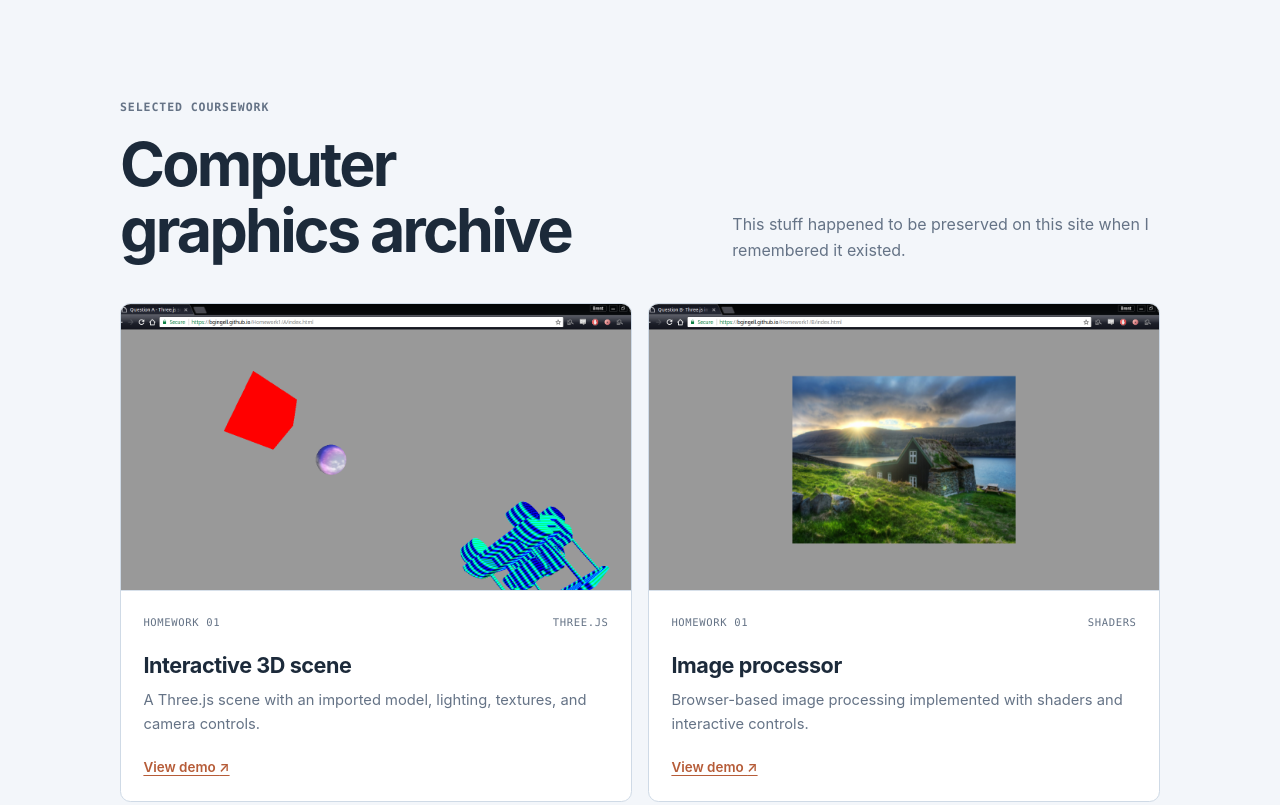
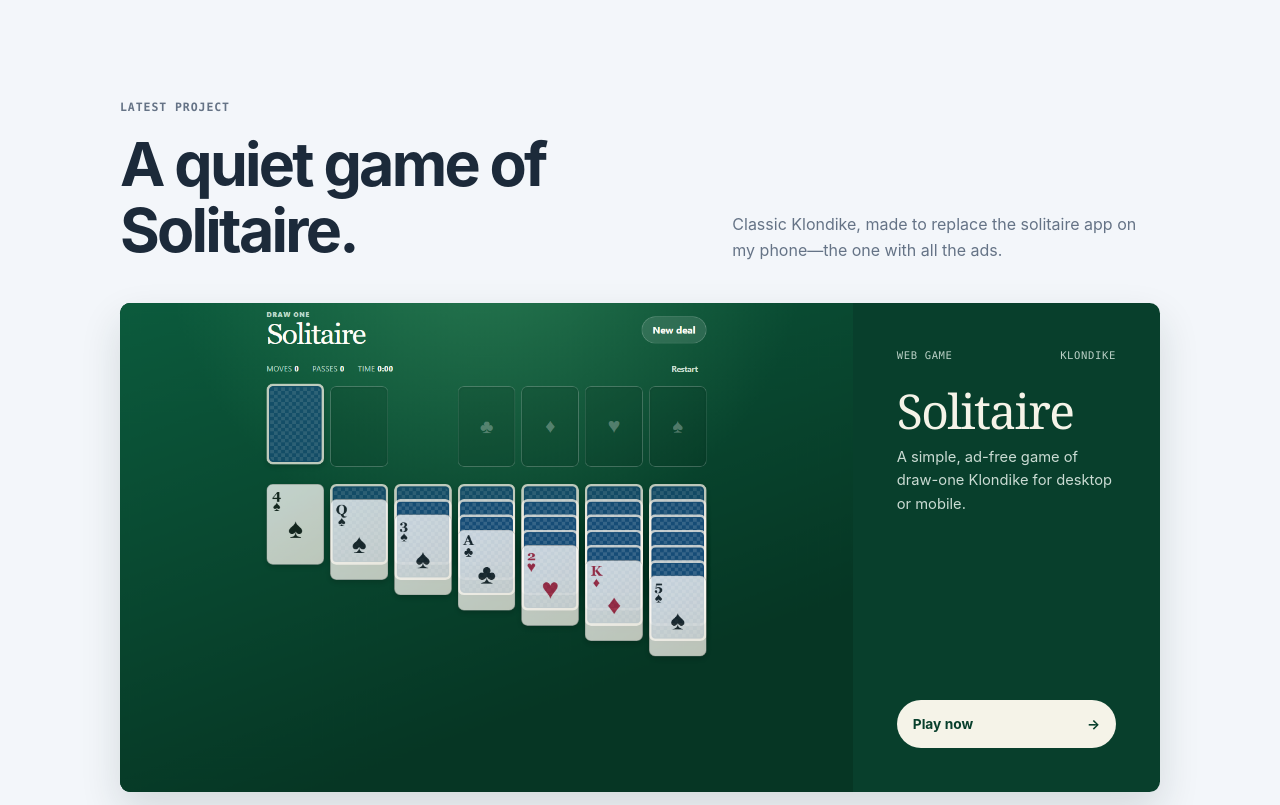
Before and after one commit to bgingell/bgingell.github.io, a plain HTML site: page index.html in a window 1280 px wide. Shown: the part 687-1492 px from the top of the page. Drawn offline with Linux system fonts and the light colour scheme.

Commit message:
Feature Solitaire on homepage

```diff
--- a/index.html
+++ b/index.html
@@ -14,6 +14,7 @@
     <header class="site-header">
       <a class="wordmark" href="#top" aria-label="Brent Gingell, home"><span class="status-dot" aria-hidden="true"></span>Brent Gingell</a>
       <nav aria-label="Main navigation">
+        <a href="#solitaire">Solitaire</a>
         <a href="assets/brent-gingell-resume.pdf" target="_blank" rel="noopener">Résumé</a>
       </nav>
     </header>
@@ -52,6 +53,30 @@
             </p>
           </div>
         </div>
+      </section>
+
+      <section class="solitaire section" id="solitaire">
+        <div class="section-heading solitaire-heading">
+          <div>
+            <p class="eyebrow">Latest project</p>
+            <h2>A quiet game of Solitaire.</h2>
+          </div>
+          <p>Classic Klondike, made to replace the solitaire app on my phone—the one with all the ads.</p>
+        </div>
+
+        <article class="solitaire-card">
+          <a class="solitaire-preview" href="solitaire/" aria-label="Play Solitaire">
+            <img src="assets/solitaire-preview.png" alt="A game of Klondike Solitaire on a green card table" loading="lazy" />
+          </a>
+          <div class="solitaire-copy">
+            <div>
+              <p class="project-meta"><span>Web game</span><span>Klondike</span></p>
+              <h3>Solitaire</h3>
+              <p>A simple, ad-free game of draw-one Klondike for desktop or mobile.</p>
+            </div>
+            <a class="solitaire-button" href="solitaire/">Play now <span aria-hidden="true">→</span></a>
+          </div>
+        </article>
       </section>
 
       <section class="archive section" id="archive">
--- a/styles.css
+++ b/styles.css
@@ -199,6 +199,79 @@ h1 {
   line-height: 1.08;
   letter-spacing: -0.045em;
 }
+.solitaire-heading {
+  display: grid;
+  grid-template-columns: 1.1fr 0.9fr;
+  gap: clamp(2.5rem, 7vw, 6rem);
+  align-items: end;
+  margin-bottom: 2.5rem;
+}
+.solitaire-heading > p {
+  margin-bottom: 0;
+  color: var(--muted);
+}
+.solitaire-card {
+  overflow: hidden;
+  display: grid;
+  grid-template-columns: minmax(0, 1.55fr) minmax(260px, 0.65fr);
+  color: #f5f3e8;
+  background: #083f2c;
+  border-radius: var(--radius);
+  box-shadow: 0 18px 40px rgba(18, 48, 42, 0.14);
+}
+.solitaire-preview {
+  overflow: hidden;
+  display: block;
+  min-height: 360px;
+  background: #06472f;
+}
+.solitaire-preview img {
+  width: 100%;
+  height: 100%;
+  object-fit: cover;
+  object-position: center;
+  transition: transform 240ms ease;
+}
+.solitaire-preview:hover img { transform: scale(1.015); }
+.solitaire-copy {
+  display: flex;
+  flex-direction: column;
+  justify-content: space-between;
+  gap: 2rem;
+  padding: clamp(1.75rem, 4vw, 2.75rem);
+}
+.solitaire-copy .project-meta {
+  color: #b9cfc5;
+}
+.solitaire-copy h3 {
+  margin-bottom: 0.7rem;
+  font-family: Georgia, "Times New Roman", serif;
+  font-size: clamp(2rem, 4vw, 3rem);
+  font-weight: 500;
+  line-height: 1;
+  letter-spacing: -0.035em;
+}
+.solitaire-copy > div > p:last-child {
+  margin-bottom: 0;
+  color: #cadbd3;
+  font-size: 0.92rem;
+}
+.solitaire-button {
+  display: inline-flex;
+  align-items: center;
+  justify-content: space-between;
+  gap: 1rem;
+  width: 100%;
+  padding: 0.8rem 1rem;
+  color: #083f2c;
+  background: #f5f3e8;
+  border-radius: 999px;
+  font-size: 0.86rem;
+  font-weight: 700;
+  text-decoration: none;
+}
+.solitaire-button:hover,
+.solitaire-button:focus-visible { background: #e0a486; }
 .archive-intro {
   display: grid;
   grid-template-columns: 1.1fr 0.9fr;
@@ -276,6 +349,9 @@ footer p { margin: 0; }
   .site-header { align-items: flex-start; padding: 1.25rem 0; }
   nav { gap: 0.9rem; }
   .archive-intro { grid-template-columns: 1fr; }
+  .solitaire-heading { grid-template-columns: 1fr; }
+  .solitaire-card { grid-template-columns: 1fr; }
+  .solitaire-preview { min-height: 0; aspect-ratio: 3 / 2; }
   .hero-intro { grid-template-columns: minmax(0, 1fr) 170px; gap: 2rem; }
   .hero-photo { width: 170px; }
   .intro-details { grid-template-columns: 1fr; }
@@ -297,4 +373,5 @@ footer p { margin: 0; }
 
 @media (prefers-reduced-motion: reduce) {
   html { scroll-behavior: auto; }
+  .solitaire-preview img { transition: none; }
 }
```
Also changed, not shown: assets/solitaire-preview.png (added).
